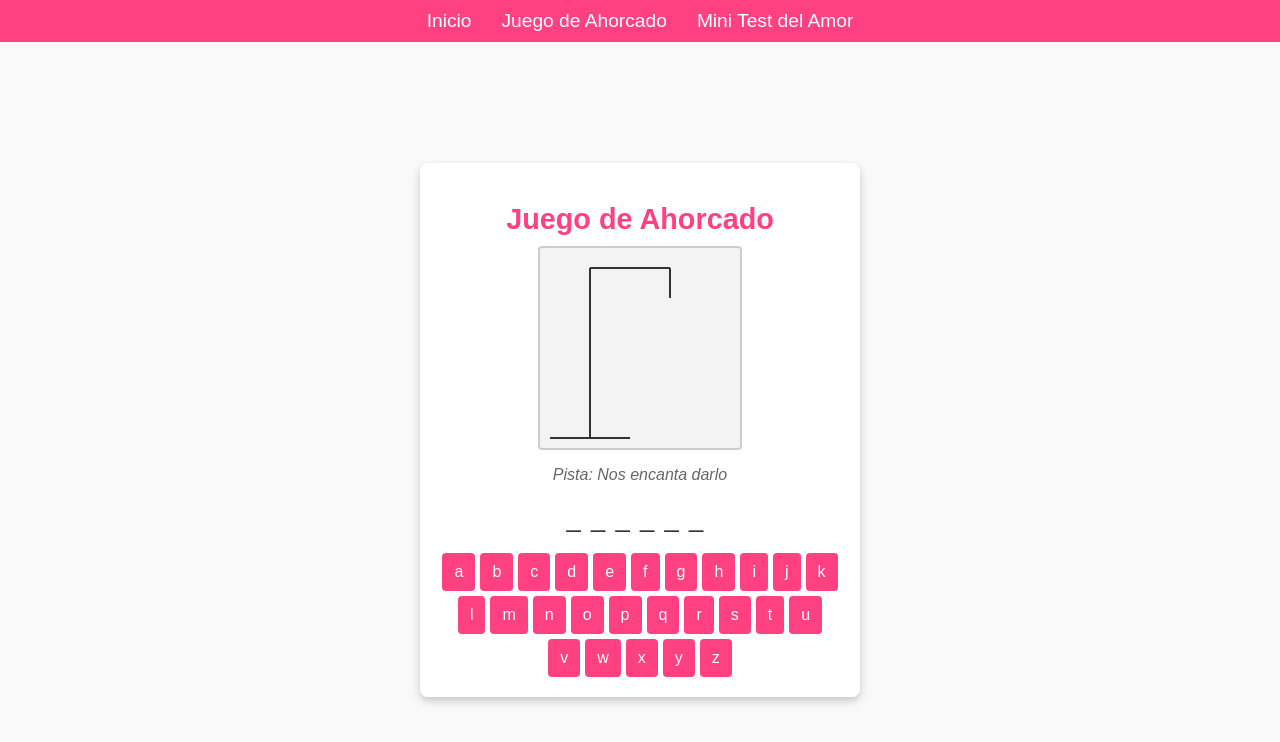
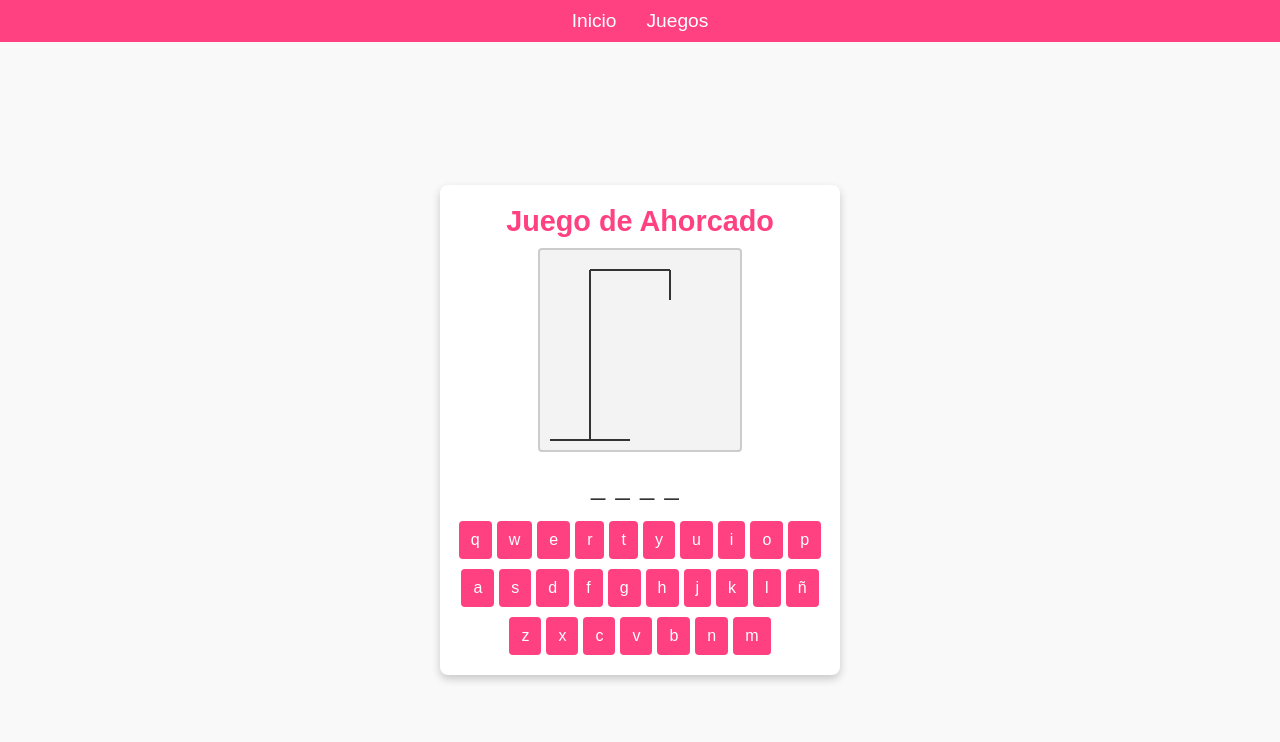
Before and after one commit to Ale-Newport/cumpleIV, a plain HTML site: page hangman.html in a window 1280 px wide. Drawn offline with Linux system fonts and the light colour scheme.

Commit message:
mejora navbar

```diff
--- a/hangman.css
+++ b/hangman.css
@@ -63,10 +63,15 @@ h1 {
 /* Letras */
 #letters {
     display: flex;
-    flex-wrap: wrap;
+    flex-direction: column;
+    align-items: center;
+    gap: 10px;
+}
+
+.keyboard-row {
+    display: flex;
     justify-content: center;
     gap: 5px;
-    margin-top: 10px;
 }
 
 #letters button {
--- a/hangman.js
+++ b/hangman.js
@@ -1,7 +1,7 @@
 const words = [
-    { word: "amor", hint: "Lo que sentimos" },
-    { word: "felicidad", hint: "Estado ideal contigo" },
-    { word: "abrazo", hint: "Nos encanta darlo" }
+    { word: "jappy", hint: "el nombre de uno de mis primeros regalos" },
+    { word: "paris", hint: "primer viaje solos" },
+    { word: "pupu", hint: "apodo que me quieres llamar" }
 ];
 let chosenWordObj, chosenWord, displayWord, attempts, guessedLetters;
 
@@ -13,7 +13,7 @@ function initializeGame() {
     guessedLetters = [];
 
     document.getElementById("wordDisplay").innerText = displayWord;
-    document.getElementById("hint").innerText = `Pista: ${chosenWordObj.hint}`;
+    document.getElementById("hint").innerText = "";
     document.getElementById("message").innerText = "";
     document.getElementById("restartButton").style.display = "none";
     document.getElementById("letters").innerHTML = "";
@@ -22,14 +22,24 @@ function initializeGame() {
     ctx.clearRect(0, 0, canvas.width, canvas.height);
     drawBaseStructure();
 
-    // Create letter buttons
-    for (let i = 0; i < 26; i++) {
-        const letter = String.fromCharCode(65 + i).toLowerCase();
-        const button = document.createElement("button");
-        button.innerText = letter;
-        button.onclick = () => handleLetterClick(button, letter);
-        document.getElementById("letters").appendChild(button);
-    }
+    // Crear teclas en tres filas como en un teclado en español
+    const rows = [
+        ["q", "w", "e", "r", "t", "y", "u", "i", "o", "p"],
+        ["a", "s", "d", "f", "g", "h", "j", "k", "l", "ñ"],
+        ["z", "x", "c", "v", "b", "n", "m"]
+    ];
+
+    rows.forEach(row => {
+        const rowDiv = document.createElement("div");
+        rowDiv.classList.add("keyboard-row");
+        row.forEach(letter => {
+            const button = document.createElement("button");
+            button.innerText = letter;
+            button.onclick = () => handleLetterClick(button, letter);
+            rowDiv.appendChild(button);
+        });
+        document.getElementById("letters").appendChild(rowDiv);
+    });
 }
 
 function updateDisplayWord() {
@@ -56,6 +66,11 @@ function handleLetterClick(button, letter) {
         if (!chosenWord.includes(letter)) {
             attempts--;
             drawHangman(6 - attempts);
+
+            // Mostrar la pista después de cometer tres errores
+            if (attempts === 3) {
+                document.getElementById("hint").innerText = `Pista: ${chosenWordObj.hint}`;
+            }
         }
         updateDisplayWord();
         checkGameStatus();
--- a/navbar.html
+++ b/navbar.html
@@ -1,43 +1,88 @@
 <!-- navbar.html -->
 <style>
-    /* Asegúrate de que la página no tenga márgenes ni relleno */
-    body, html {
+    /* Estilos generales de navbar */
+    * {
         margin: 0;
         padding: 0;
-        width: 100%;
-        overflow-x: hidden; /* Evita cualquier desplazamiento horizontal */
+        box-sizing: border-box;
     }
 
-    /* Estilos del Navbar */
+    body, html {
+        width: 100%;
+        overflow-x: hidden;
+    }
+
     .navbar {
         display: flex;
         justify-content: center;
+        align-items: center;
         background-color: #ff4081;
         padding: 10px;
         position: fixed;
         top: 0;
         left: 0;
         right: 0;
+        width: 100vw;
         z-index: 10;
-        box-sizing: border-box;
     }
 
-    .nav-link {
+    .nav-link, .dropbtn {
         color: #ffffff;
         margin: 0 15px;
         text-decoration: none;
         font-size: 1.2em;
+        background: none;
+        border: none;
+        cursor: pointer;
     }
 
-    .nav-link:hover {
+    .nav-link:hover, .dropdown:hover .dropbtn {
         color: #ffccde;
+    }
+
+    /* Dropdown container */
+    .dropdown {
+        position: relative;
+        display: inline-block;
+    }
+
+    .dropdown-content {
+        display: none;
+        position: absolute;
+        background-color: #ffffff;
+        min-width: 160px;
+        box-shadow: 0px 8px 16px 0px rgba(0,0,0,0.2);
+        z-index: 1;
+    }
+
+    /* Links dentro del dropdown */
+    .dropdown-content a {
+        color: #ff4081;
+        padding: 12px 16px;
+        text-decoration: none;
+        display: block;
+        font-size: 1em;
+    }
+
+    .dropdown-content a:hover {
+        background-color: #f1f1f1;
+    }
+
+    /* Mostrar el dropdown al hacer hover */
+    .dropdown:hover .dropdown-content {
+        display: block;
     }
 </style>
 
 <nav class="navbar">
     <a href="index.html" class="nav-link">Inicio</a>
-    <a href="hangman.html" class="nav-link">Juego de Ahorcado</a>
-    <a href="love_test.html" class="nav-link">Mini Test del Amor</a>
+    <div class="dropdown">
+        <button class="dropbtn">Juegos</button>
+        <div class="dropdown-content">
+            <a href="hangman.html">Juego de Ahorcado</a>
+            <a href="love_test.html">Mini Test del Amor</a>
+        </div>
+    </div>
 </nav>
 
 <script>
```
